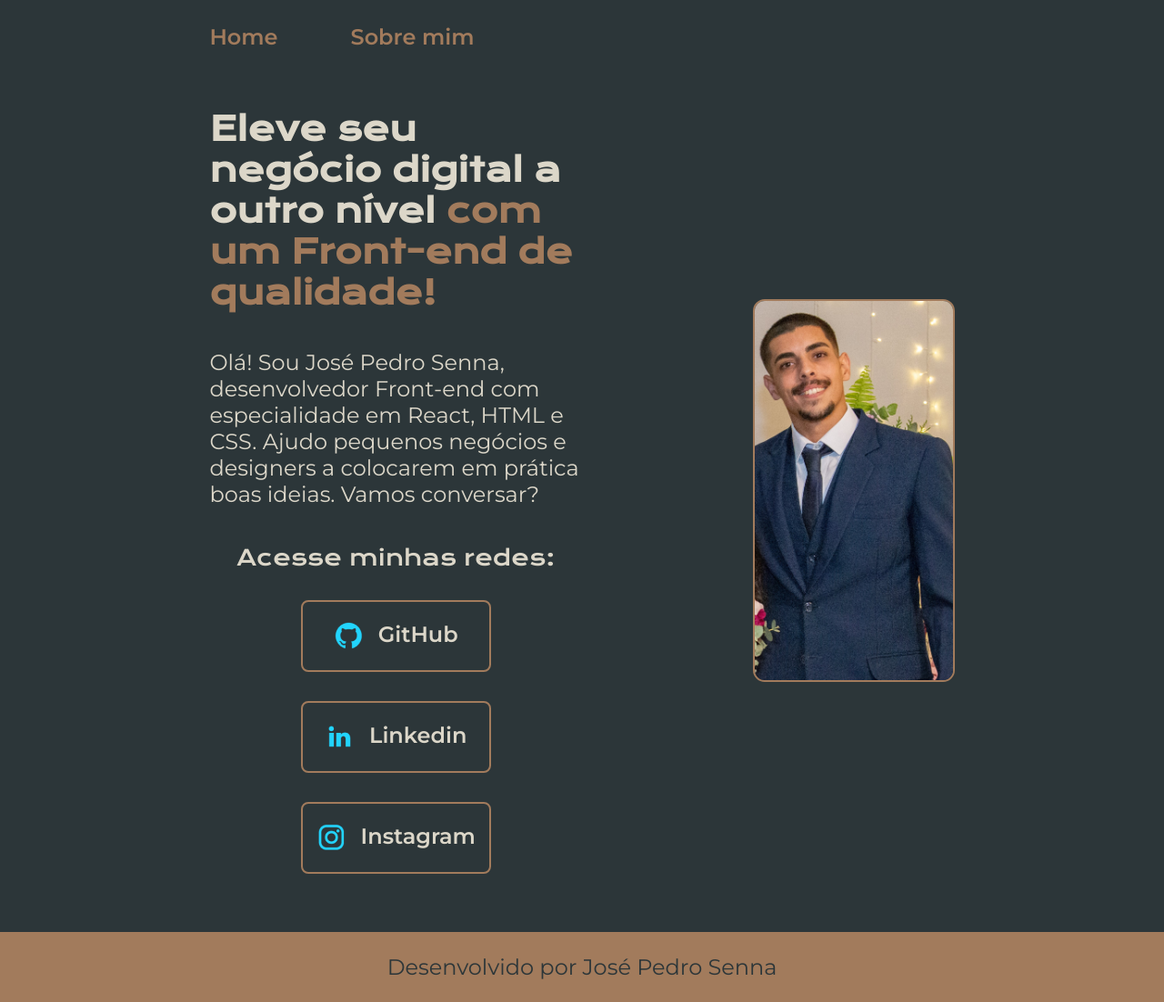
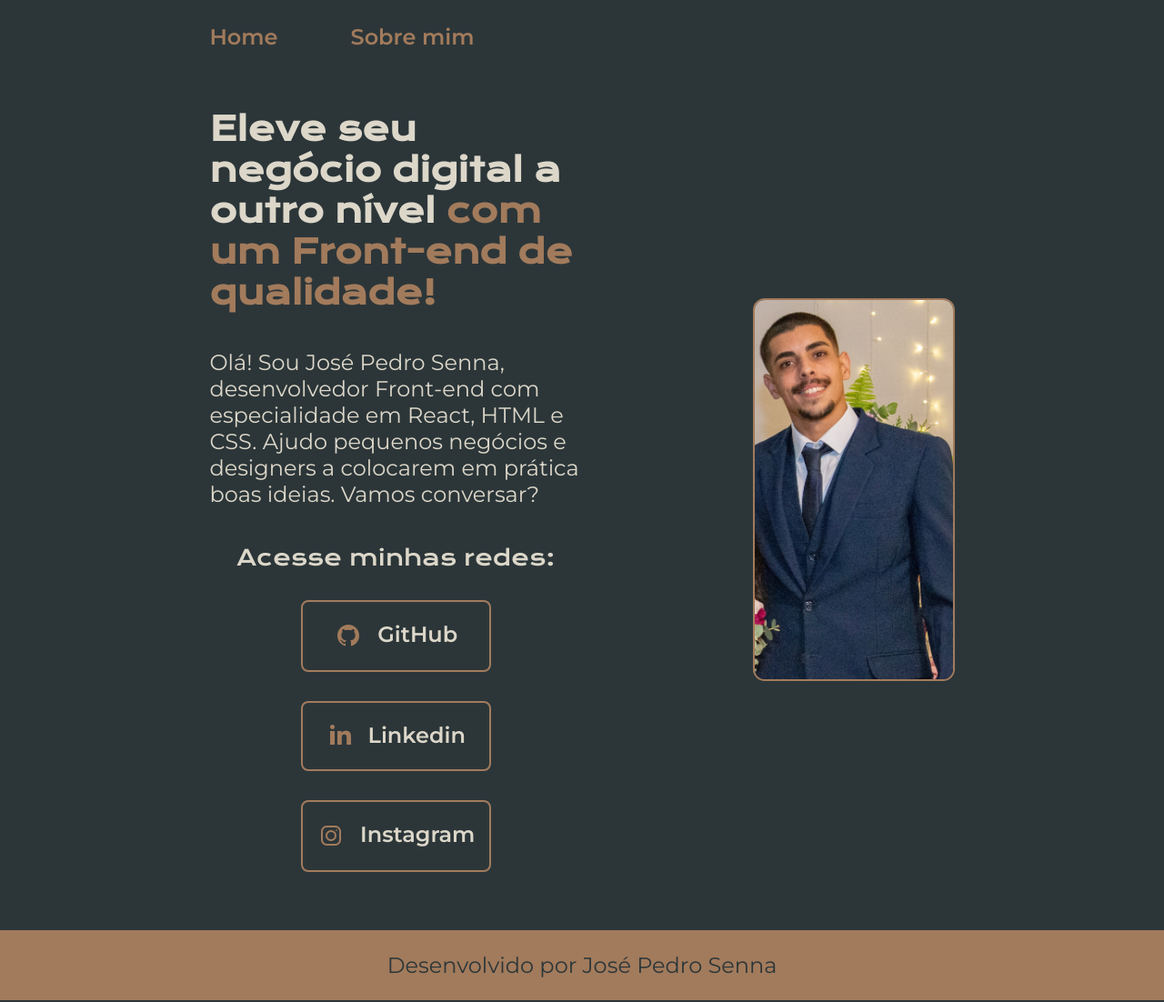
Before and after one commit to josepedrosenna/portfolio, a plain HTML site: page index.html in a window 1280 px wide. Shown: the whole page at 91% size. Drawn offline with nearby package versions, Linux system fonts and the light colour scheme.

Commit message:
Update index.html

```diff
--- a/index.html
+++ b/index.html
@@ -23,9 +23,9 @@
 
             <div class="apresentacao-links">
                 <h2 class="apresentacao-links-subtitulo">Acesse minhas redes:</h2>
-                <a class="apresentacao-links-navegacao" href="https://github.com/josepedrosenna"><img src="./assets/github.png"> GitHub</a>
-                <a class="apresentacao-links-navegacao" href="https://www.linkedin.com/in/josepedrosenna/"><img src="./assets/linkedin.png"> Linkedin</a>
-                <a class="apresentacao-links-navegacao" href="https://www.instagram.com/josepedrosenna/"><img src="./assets/instagram.png"> Instagram</a>
+                <a class="apresentacao-links-navegacao" href="https://github.com/josepedrosenna"><img src="./assets/github2.png"> GitHub</a>
+                <a class="apresentacao-links-navegacao" href="https://www.linkedin.com/in/josepedrosenna/"><img src="./assets/linkedin2.png"> Linkedin</a>
+                <a class="apresentacao-links-navegacao" href="https://www.instagram.com/josepedrosenna/"><img src="./assets/instagram2.png"> Instagram</a>
             </div>
          </section>
         <img src="./assets/imagem-jose.jpg" alt="Foto do José Pedro Senna" class="imagem-autor">
```
